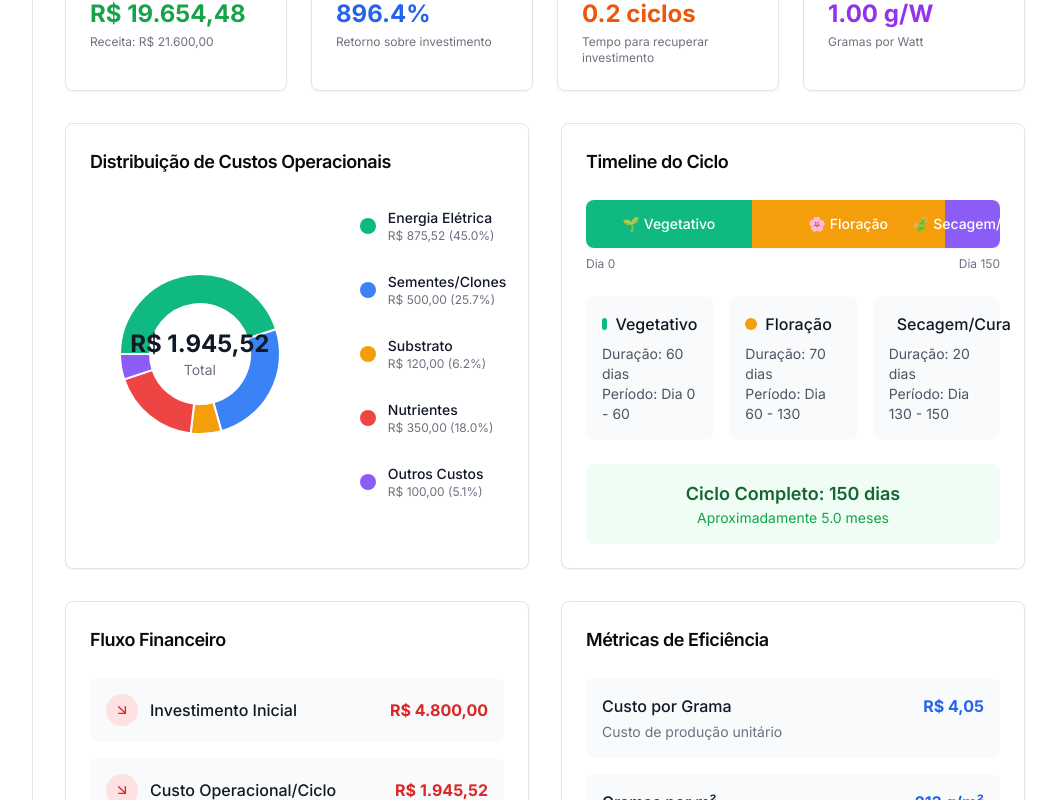
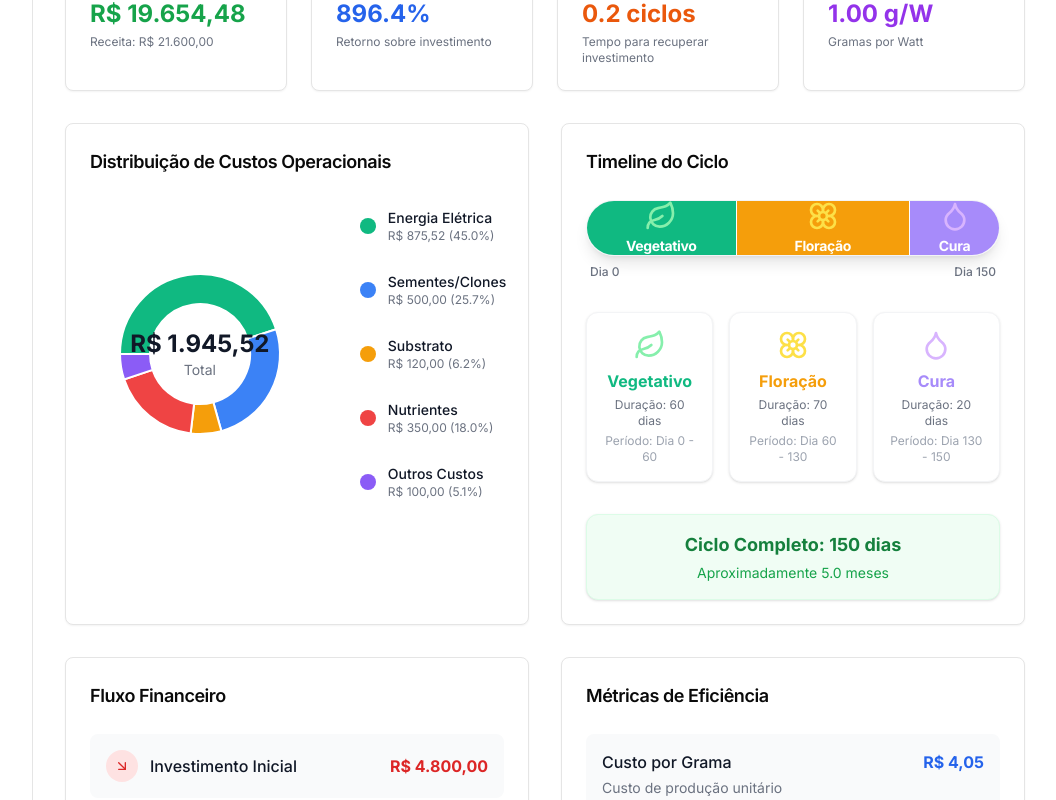
Before and after one commit to alexandreshey/cultivation-dashboard, a Next.js app: page / in a window 1280 px wide. Shown: the part 535-1335 px from the top of the page, without its empty margins (223-1279 px from the left). Built offline with nearby package versions, Linux system fonts and the light colour scheme.

Commit message:
feat: ajuste visual da Timeline do Ciclo no dashboard, texto sempre visível e fase 'Cura'

```diff
--- a/components/charts/timeline-chart.tsx
+++ b/components/charts/timeline-chart.tsx
@@ -1,4 +1,6 @@
 "use client"
+
+import { Leaf, Flower, Droplet } from "lucide-react"
 
 interface TimelineChartProps {
   cycleParams: any
@@ -10,19 +12,19 @@ export function TimelineChart({ cycleParams }: TimelineChartProps) {
       name: "Vegetativo",
       duration: cycleParams.dias_vegetativo,
       color: "#10B981",
-      icon: "🌱",
+      icon: <Leaf className="w-7 h-7 md:w-8 md:h-8 text-green-300" />,
     },
     {
       name: "Floração",
       duration: cycleParams.dias_floracao,
       color: "#F59E0B",
-      icon: "🌸",
+      icon: <Flower className="w-7 h-7 md:w-8 md:h-8 text-yellow-300" />,
     },
     {
-      name: "Secagem/Cura",
+      name: "Cura",
       duration: cycleParams.dias_secagem_cura,
-      color: "#8B5CF6",
-      icon: "🍃",
+      color: "#A78BFA",
+      icon: <Droplet className="w-7 h-7 md:w-8 md:h-8 text-purple-300" />,
     },
   ]
 
@@ -31,70 +33,62 @@ export function TimelineChart({ cycleParams }: TimelineChartProps) {
   let cumulativeDays = 0
 
   return (
-    <div className="space-y-6">
-      {/* Timeline visualization */}
+    <div className="space-y-8">
+      {/* Barra de fases refinada */}
       <div className="relative">
-        <div className="flex h-12 rounded-lg overflow-hidden shadow-sm">
+        <div className="flex h-14 rounded-full overflow-hidden shadow-lg border border-gray-100">
           {phases.map((phase, index) => {
             const width = (phase.duration / totalDuration) * 100
+            const minWidthPx = 90
+            // Para a fase "Cura", sempre mostrar o texto, mesmo se a barra for estreita
+            const showText = phase.name === "Cura" || width > 12
             return (
               <div
                 key={index}
-                className="flex items-center justify-center text-white font-medium text-sm relative group"
-                style={{
-                  width: `${width}%`,
-                  backgroundColor: phase.color,
-                }}
+                className={
+                  `flex items-center justify-center text-white font-bold text-base relative group transition-all duration-300 ` +
+                  (index !== 0 ? 'border-l border-white' : '')
+                }
+                style={{ width: `${width}%`, minWidth: showText ? `${minWidthPx}px` : '48px', backgroundColor: phase.color }}
               >
-                <span className="flex items-center gap-1">
+                <div className="flex flex-col items-center w-full px-1 md:px-2">
                   <span>{phase.icon}</span>
-                  <span className="hidden sm:inline">{phase.name}</span>
-                </span>
-
-                {/* Tooltip */}
-                <div className="absolute bottom-full mb-2 left-1/2 transform -translate-x-1/2 bg-gray-900 text-white text-xs rounded py-1 px-2 opacity-0 group-hover:opacity-100 transition-opacity whitespace-nowrap">
+                  <span className="text-xs md:text-sm font-bold tracking-tight mt-1 whitespace-nowrap overflow-visible text-center w-full break-words">
+                    {phase.name}
+                  </span>
+                </div>
+                {/* Tooltip acessível */}
+                <div className="absolute bottom-full mb-2 left-1/2 -translate-x-1/2 bg-gray-900 text-white text-xs rounded py-1 px-2 opacity-0 group-hover:opacity-100 transition-opacity whitespace-nowrap z-10 shadow pointer-events-none">
                   {phase.name}: {phase.duration} dias
                 </div>
               </div>
             )
           })}
         </div>
-
-        {/* Day markers */}
-        <div className="flex justify-between mt-2 text-xs text-gray-500">
+        <div className="flex justify-between mt-2 text-xs text-gray-500 font-medium px-1">
           <span>Dia 0</span>
           <span>Dia {totalDuration}</span>
         </div>
       </div>
-
-      {/* Phase details */}
+      {/* Cards das fases */}
       <div className="grid grid-cols-1 sm:grid-cols-3 gap-4">
         {phases.map((phase, index) => {
-          const startDay = cumulativeDays
-          cumulativeDays += phase.duration
-          const endDay = cumulativeDays
-
+          const startDay = phases.slice(0, index).reduce((sum, p) => sum + p.duration, 0)
+          const endDay = startDay + phase.duration
           return (
-            <div key={index} className="bg-gray-50 rounded-lg p-4">
-              <div className="flex items-center gap-2 mb-2">
-                <div className="w-3 h-3 rounded-full" style={{ backgroundColor: phase.color }} />
-                <span className="font-medium text-gray-900">{phase.name}</span>
-              </div>
-              <div className="text-sm text-gray-600">
-                <div>Duração: {phase.duration} dias</div>
-                <div>
-                  Período: Dia {startDay} - {endDay}
-                </div>
-              </div>
+            <div key={index} className="bg-white rounded-xl p-4 shadow border border-gray-100 flex flex-col items-center text-center min-h-[120px]">
+              <span className="text-2xl mb-2" style={{ color: phase.color }}>{phase.icon}</span>
+              <span className="font-bold text-base mb-1" style={{ color: phase.color }}>{phase.name}</span>
+              <span className="text-xs text-gray-500 mb-1">Duração: {phase.duration} dias</span>
+              <span className="text-xs text-gray-400">Período: Dia {startDay} - {endDay}</span>
             </div>
           )
         })}
       </div>
-
-      {/* Total duration */}
-      <div className="text-center p-4 bg-green-50 rounded-lg">
-        <div className="text-lg font-semibold text-green-800">Ciclo Completo: {totalDuration} dias</div>
-        <div className="text-sm text-green-600">Aproximadamente {(totalDuration / 30).toFixed(1)} meses</div>
+      {/* Resumo do ciclo */}
+      <div className="mt-2 rounded-xl bg-green-50 border border-green-100 p-4 flex flex-col items-center shadow">
+        <span className="text-green-700 font-bold text-base md:text-lg">Ciclo Completo: {totalDuration} dias</span>
+        <span className="text-green-600 text-sm mt-1">Aproximadamente {(totalDuration / 30).toFixed(1)} meses</span>
       </div>
     </div>
   )
```
